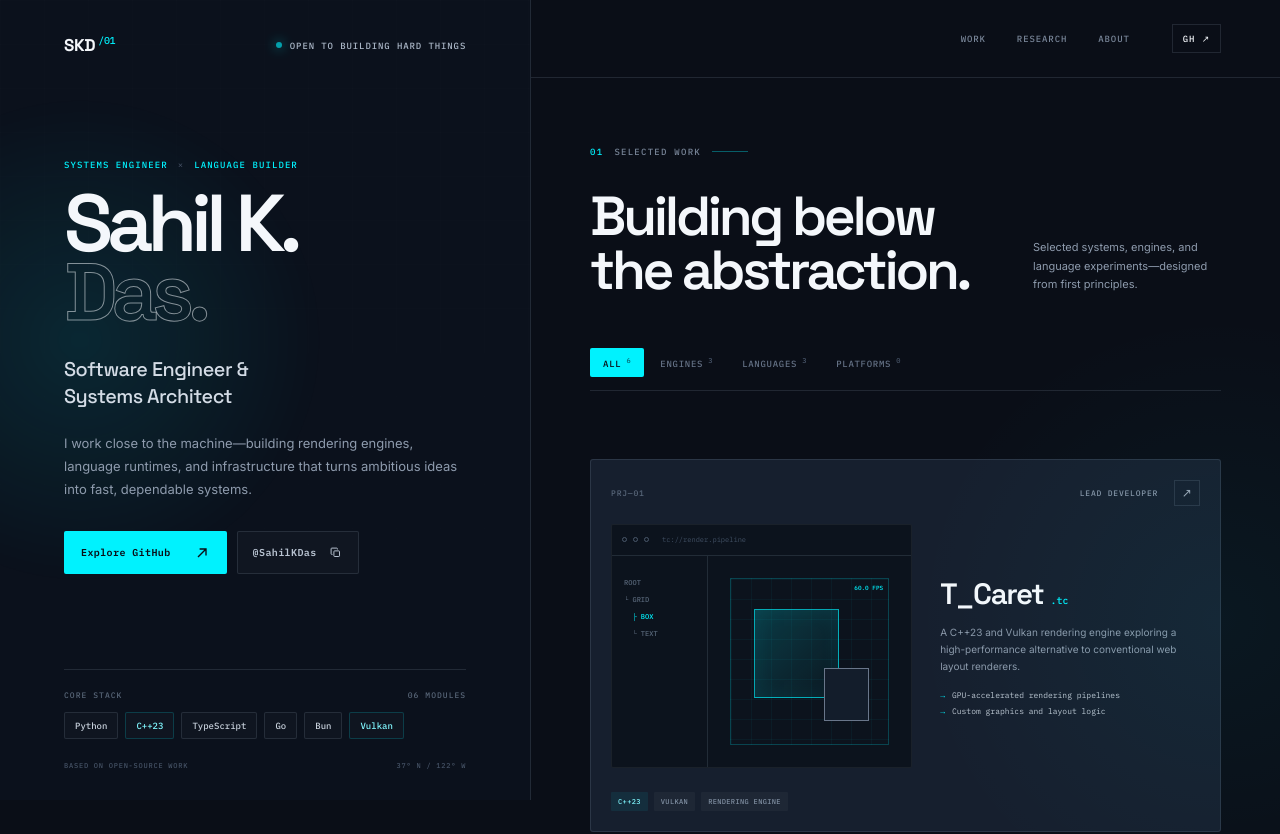
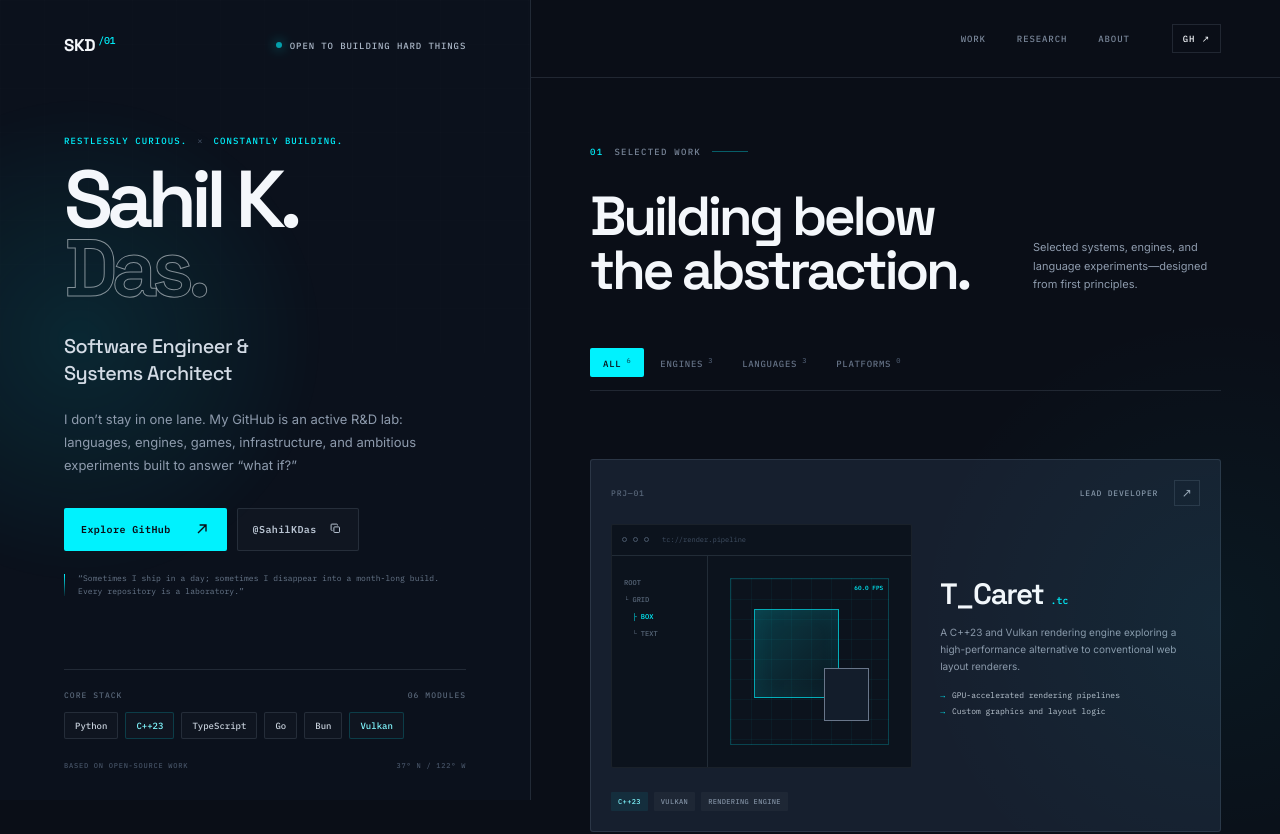
Before and after one commit to SahilKDas/sahilkdas.github.io, a Nuxt app: page / in a window 1280 px wide. Shown: the top 834 px of the page. Built offline with nearby package versions, Linux system fonts and the light colour scheme.

Commit message:
Sharpen portfolio hero voice

```diff
--- a/app/app.vue
+++ b/app/app.vue
@@ -137,10 +137,10 @@ onBeforeUnmount(() => window.removeEventListener('scroll', handleScroll))
         </header>
 
         <div class="identity" id="top">
-          <p class="eyebrow"><span>Systems engineer</span><b>×</b><span>Language builder</span></p>
+          <p class="eyebrow"><span>Restlessly curious.</span><b>×</b><span>Constantly building.</span></p>
           <h1>Sahil K.<br><em>Das.</em></h1>
           <p class="role">Software Engineer &amp;<br>Systems Architect</p>
-          <p class="intro">I work close to the machine—building rendering engines, language runtimes, and infrastructure that turns ambitious ideas into fast, dependable systems.</p>
+          <p class="intro">I don’t stay in one lane. My GitHub is an active R&amp;D lab: languages, engines, games, infrastructure, and ambitious experiments built to answer “what if?”</p>
 
           <div class="profile-actions">
             <a class="primary-action" href="https://github.com/SahilKDas" target="_blank" rel="noopener">
@@ -153,6 +153,8 @@ onBeforeUnmount(() => window.removeEventListener('scroll', handleScroll))
               <svg v-else viewBox="0 0 20 20" aria-hidden="true"><path d="m4 10 4 4 8-9"/></svg>
             </button>
           </div>
+
+          <p class="build-cadence">“Sometimes I ship in a day; sometimes I disappear into a month-long build. Every repository is a laboratory.”</p>
         </div>
 
         <div class="stack-block">
--- a/app/assets/css/main.css
+++ b/app/assets/css/main.css
@@ -42,6 +42,8 @@ button { color: inherit; }
 .identity h1 em { color: transparent; -webkit-text-stroke: 1px rgba(244, 247, 251, .52); font-style: normal; }
 .role { margin: 29px 0 22px; color: #d4dce6; font: 500 clamp(17px, 1.55vw, 23px)/1.35 var(--display); letter-spacing: -.025em; }
 .intro { margin: 0; max-width: 490px; color: var(--grey); font-size: 13px; line-height: 1.75; }
+.build-cadence { position: relative; margin: 21px 0 0; max-width: 490px; padding: 0 0 0 14px; color: #68778a; font: 400 8px/1.65 var(--mono); letter-spacing: .01em; }
+.build-cadence::before { content: ''; position: absolute; inset: 2px auto 2px 0; width: 1px; background: linear-gradient(var(--cyan), rgba(0, 242, 254, .08)); }
 .profile-actions { margin-top: 31px; display: flex; flex-wrap: wrap; gap: 10px; }
 .primary-action, .handle-button { min-height: 43px; display: inline-flex; align-items: center; justify-content: center; border-radius: 2px; font: 600 10px var(--mono); letter-spacing: .04em; transition: transform .25s ease, background .25s ease, border-color .25s ease; }
 .primary-action { padding: 0 17px; gap: 23px; color: var(--ink); background: var(--cyan); }
@@ -196,6 +198,7 @@ button { color: inherit; }
   .identity h1 { font-size: clamp(59px, 20vw, 86px); }
   .role { font-size: 18px; }
   .intro { font-size: 12px; }
+  .build-cadence { font-size: 8px; }
   .coordinates { display: none; }
   .main-nav { justify-content: space-between; gap: 10px; padding: 0 18px; }
   .main-nav a { font-size: 8px; }.main-nav .github-nav { margin-left: 0; }
```
